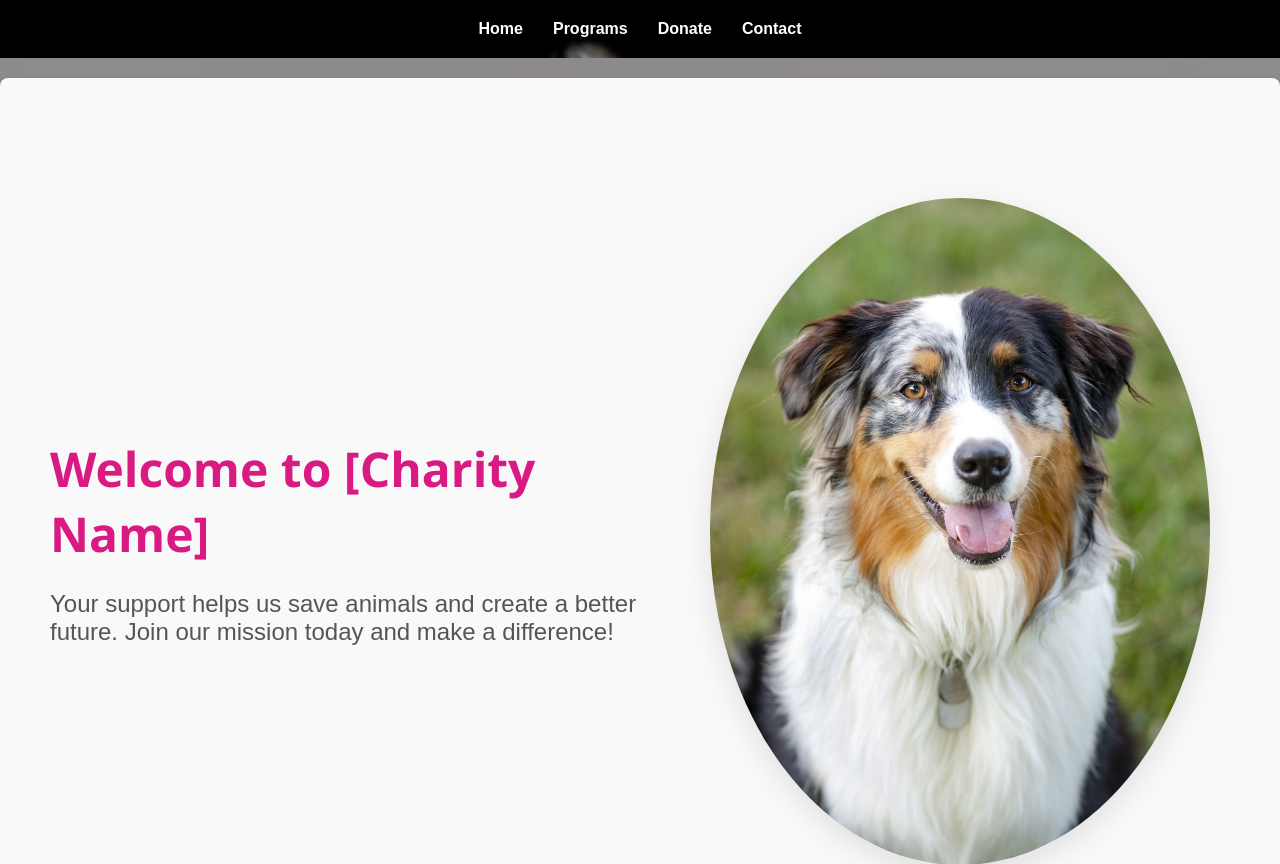
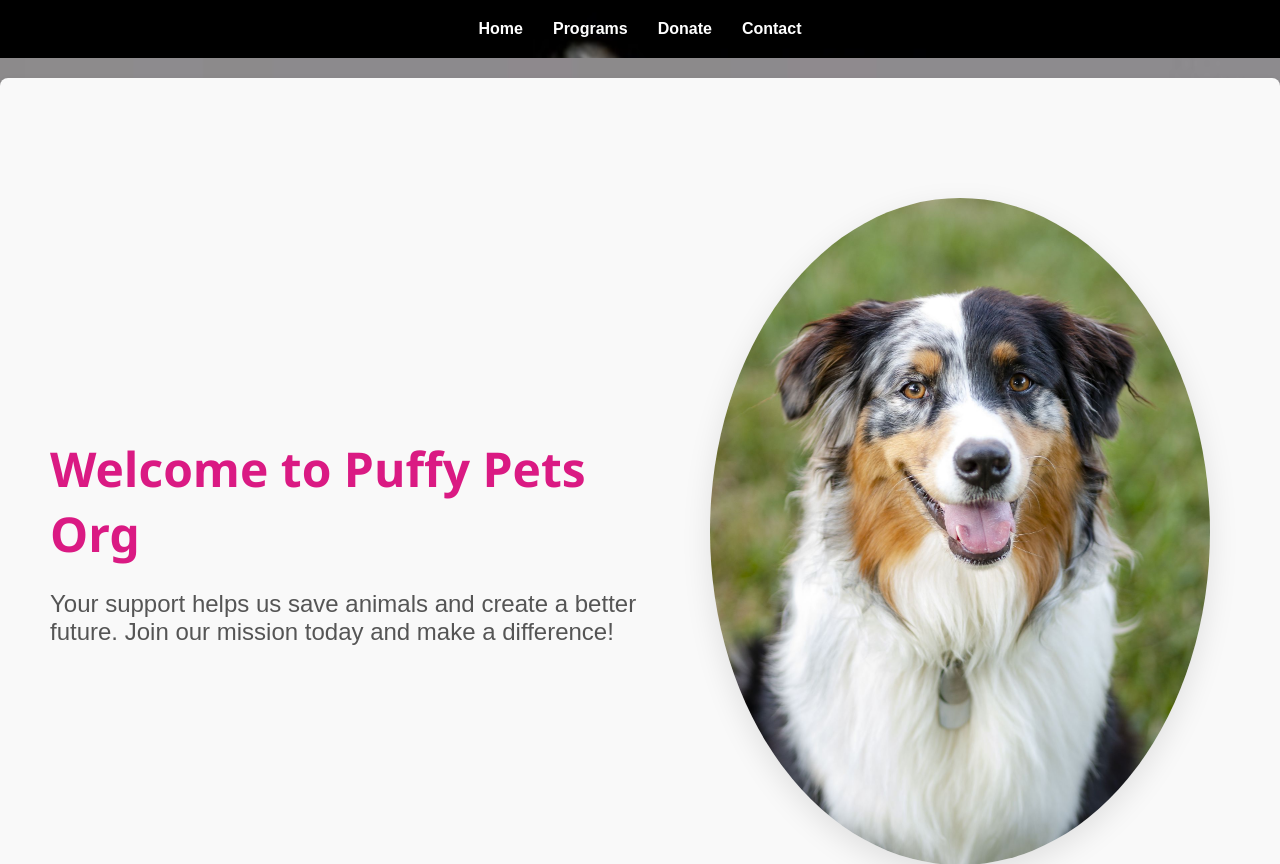
Before and after one commit to Tshedimoso/Resume-Website-Project, a plain HTML site: page index.html in a window 1280 px wide. Shown: the top 864 px of the page. Drawn offline with Linux system fonts and the light colour scheme.

Commit message:
Update index.html

```diff
--- a/index.html
+++ b/index.html
@@ -22,7 +22,7 @@
         <section class="hero">
             <div class="hero-content">
                 <div class="text">
-                    <h1>Welcome to [Charity Name]</h1>
+                    <h1>Welcome to Puffy Pets Org</h1>
                     <p>Your support helps us save animals and create a better future. Join our mission today and make a difference!</p>
                 </div>
                 <div class="image-container">
```
